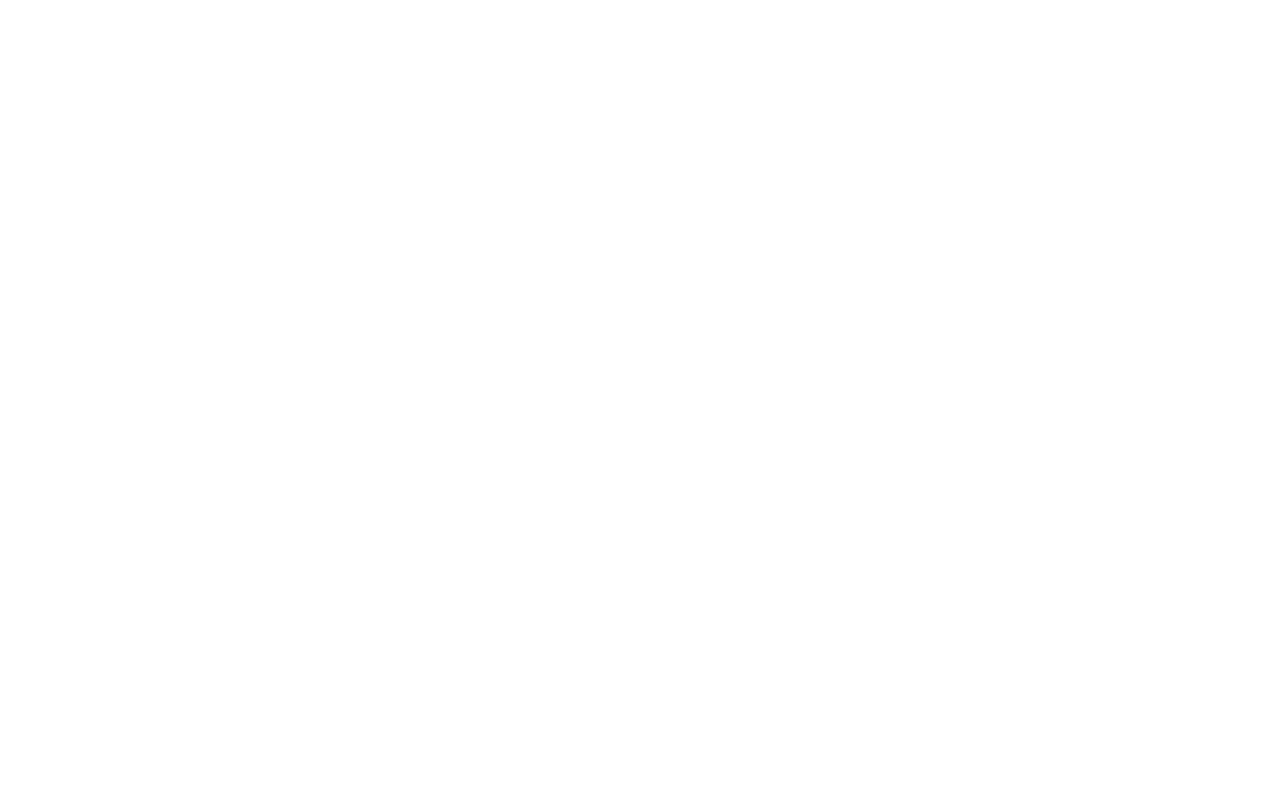
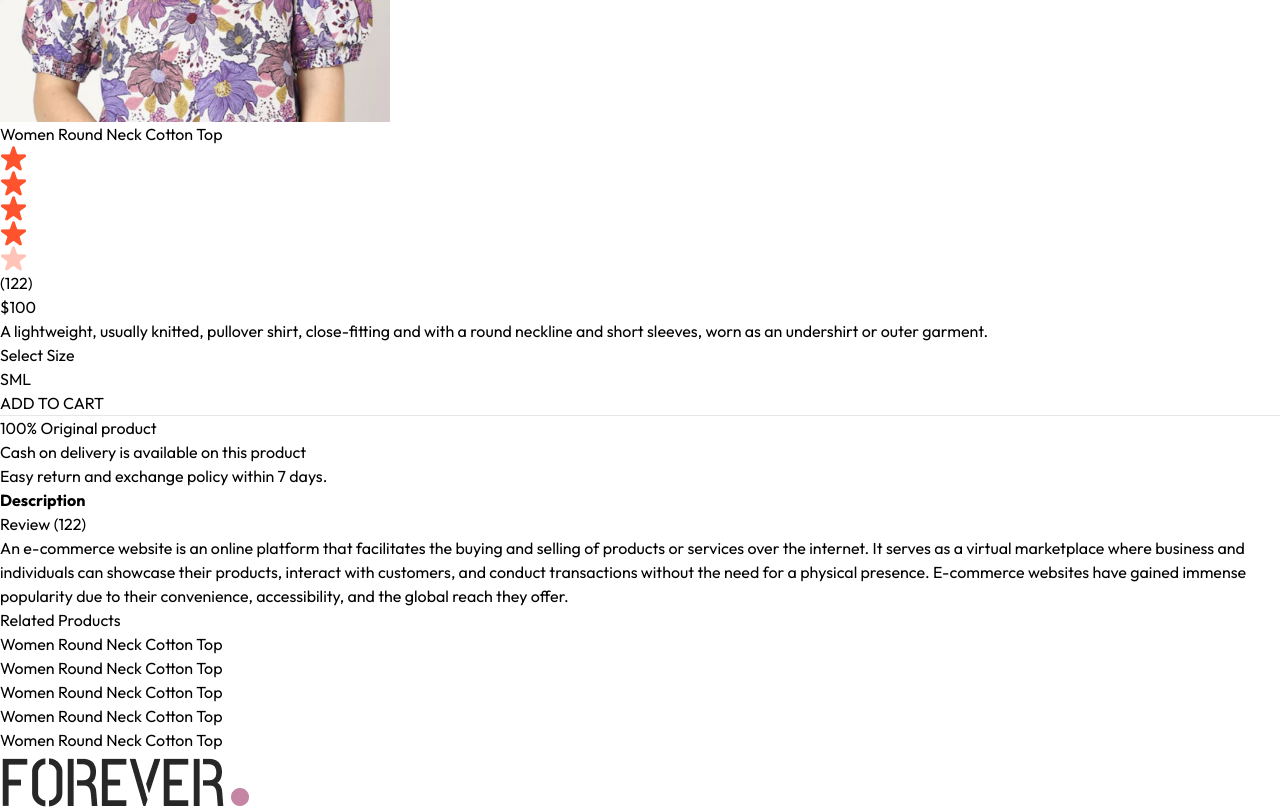
Before and after one commit to anshulS606/ecommerce-, a React (Vite) app: page /product/aaaaa in a window 1280 px wide. Shown: the part 1300-2109 px from the top of the page. Before the commit the page ends 834 px from the top, so only its background shows below. Built offline with nearby package versions, Linux system fonts and the light colour scheme.

Commit message:
Today I have make the product page

```diff
--- /dev/null
+++ b/src/components/RelatedProducts.jsx
@@ -0,0 +1,39 @@
+import React, { useContext, useState, useEffect } from 'react'; // Added useEffect
+import { ShopContext } from '../context/ShopContext';
+
+const RelatedProducts = ({ category, subCategory }) => {
+  const { products } = useContext(ShopContext); // Access products from context
+  const [related, setRelated] = useState([]); // State to store related products
+
+  useEffect(() => {
+    // Check if products array has data
+    if (products.length > 0) {
+      // Filter products based on category and subCategory
+      let relatedProducts = products
+        .filter((item) => item.category === category) // Match category
+        .filter((item) => item.subCategory === subCategory) // Match subCategory
+        .slice(0, 5); // Limit to 5 related products
+
+      setRelated(relatedProducts); // Update related state
+      console.log(relatedProducts); // Log the related products for debugging
+    }
+  }, [products, category, subCategory]); // Dependencies include category and subCategory
+
+  return (
+    <div>
+      {/* Render the related products */}
+      <h3>Related Products</h3>
+      {related.length > 0 ? (
+        <ul>
+          {related.map((product, index) => (
+            <li key={index}>{product.name}</li> // Render product names or other details
+          ))}
+        </ul>
+      ) : (
+        <p>No related products found.</p>
+      )}
+    </div>
+  );
+};
+
+export default RelatedProducts;
--- a/src/index.css
+++ b/src/index.css
@@ -18,6 +18,10 @@ a.active hr{
     font-style: normal;
   }
 
+  ::-webkit-scrollbar{
+    display: none;
+  }
+
   @media(max-width:640px) {
     a.active{
         background-color: black;
--- a/src/pages/Collection.jsx
+++ b/src/pages/Collection.jsx
@@ -39,7 +39,7 @@ const Collection = () => {
     let productsCopy = products.slice();
 
      if (showSearch && search) {
-      productsCopy = productsCopy.filter(item => item.name.tolowerCase().includes(search.toLowerCase()))
+      productsCopy = productsCopy.filter(item => item.name.toLowerCase().includes(search.toLowerCase()))
      }
 
     if(category.length > 0) {
--- a/src/pages/Product.jsx
+++ b/src/pages/Product.jsx
@@ -1,11 +1,114 @@
-import React from 'react'
+import React, { useContext, useEffect, useState } from 'react';
+import { useParams } from 'react-router-dom';
+import { ShopContext } from '../context/ShopContext';
+import { assets } from '../assets/assets';
+import RelatedProducts from '../components/RelatedProducts';
 
 const Product = () => {
-  return (
-    <div>
+  const { productId } = useParams();
+  const { products, currency } = useContext(ShopContext);
+  const [productData, setProductData] = useState(null);
+  const [image, setImage] = useState('');
+  const [size, setSize] = useState('');
 
+  const fetchProductData = async () => {
+    const product = products.find((item) => item._id === productId);
+    if (product) {
+      setProductData(product);
+      setImage(product.image[0]);
+      console.log(product);
+    }
+  };
+
+  useEffect(() => {
+    if (products.length > 0) {
+      fetchProductData();
+    }
+  }, [productId, products]);
+
+  return productData ? (
+    <div className="border-t-2 pt-10 transition-opacity ease-in duration-500 opacity-100">
+      {/* Product Data */}
+      <div className="flex gap-12 sm:gap-12 flex-col sm:flex-row">
+        {/* Product Image */}
+        <div className="flex-1 flex flex-col-reverse gap-3 sm:flex-row">
+          <div className="flex sm:flex-col overflow-x-auto sm:overflow-y-scroll justify-between sm:justify-normal sm:w-[18.7%] w-full">
+            {productData.image.map((item, index) => (
+              <img
+                onClick={() => setImage(item)}
+                src={item}
+                key={`image-${index}`}
+                className="w-[24%] sm:w-full sm:mb-3 flex-shrink-0 cursor-pointer"
+              />
+            ))}
+          </div>
+          <div className="w-full sm:w-[80%]">
+            <img className="w-full h-auto" src={image} alt="" />
+          </div>
+        </div>
+        {/* Product Info */}
+        <div className="flex-1">
+          <h1 className="font-medium text-2xl mt-2">{productData.name}</h1>
+          <div className="flex items-center gap-1 mt-2">
+            {/* Stars */}
+            {[...Array(4)].map((_, i) => (
+              <img src={assets.star_icon} alt="" key={`star-${i}`} className="w-3 5" />
+            ))}
+            <img src={assets.star_dull_icon} alt="" className="w-3 5" />
+            <p className="pl-2">(122)</p>
+          </div>
+          <p className="mt-5 text-3xl font-medium">{currency}{productData.price}</p>
+          <p className="mt-5 text-gray-500 md:w-4/5">{productData.description}</p>
+          <div className="flex flex-col gap-4 my-8">
+            <p>Select Size</p>
+            <div className="flex gap-2">
+              {productData.sizes.map((item, index) => (
+                <button
+                  onClick={() => setSize(item)}
+                  className={`border py-2 px-4 bg-gray-100 ${
+                    item === size ? 'border-orange-500' : ''
+                  }`}
+                  key={index}
+                >
+                  {item}
+                </button>
+              ))}
+            </div>
+          </div>
+          <button className="bg-black text-white px-8 py-3 text-sm active:bg-gray-700">ADD TO CART</button>
+          <hr className="mt-8 sm:w-4/5" />
+          <div className="text-sm text-gray-500 mt-5 flex flex-col gap-1">
+            <p>100% Original product</p>
+            <p>Cash on delivery is available on this product</p>
+            <p>Easy return and exchange policy within 7 days.</p>
+          </div>
+        </div>
+      </div>
+      {/* Description & Review Section */}
+      <div className="mt-20">
+        <div className="flex">
+          <b className="border px-5 py-3 text-sm">Description</b>
+          <p className="border px-5 py-3 text-sm">Review (122)</p>
+        </div>
+        <div className="flex flex-col gap-4 border px-6 py-6 text-sm text-gray-500">
+          <p>
+            An e-commerce website is an online platform that facilitates the buying and selling of
+            products or services over the internet. It serves as a virtual marketplace where
+            business and individuals can showcase their products, interact with customers, and
+            conduct transactions without the need for a physical presence. E-commerce websites have
+            gained immense popularity due to their convenience, accessibility, and the global reach
+            they offer.
+          </p>
+        </div>
+      </div>
+      {/* Related Products */}
+      {productData && (
+        <RelatedProducts category={productData.category} subCategory={productData.subCategory} />
+      )}
     </div>
-  )
-}
+  ) : (
+    <div>Loading...</div>
+  );
+};
 
-export default Product
+export default Product;
```
